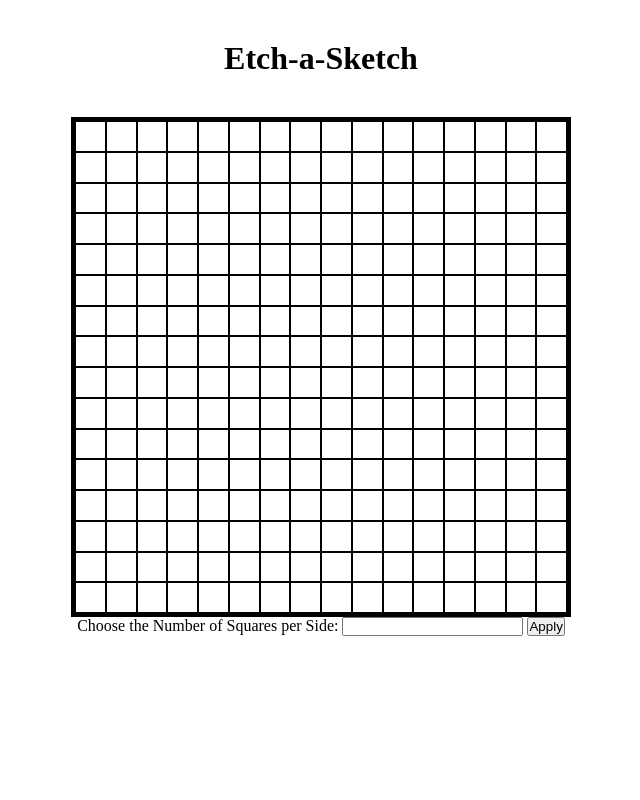
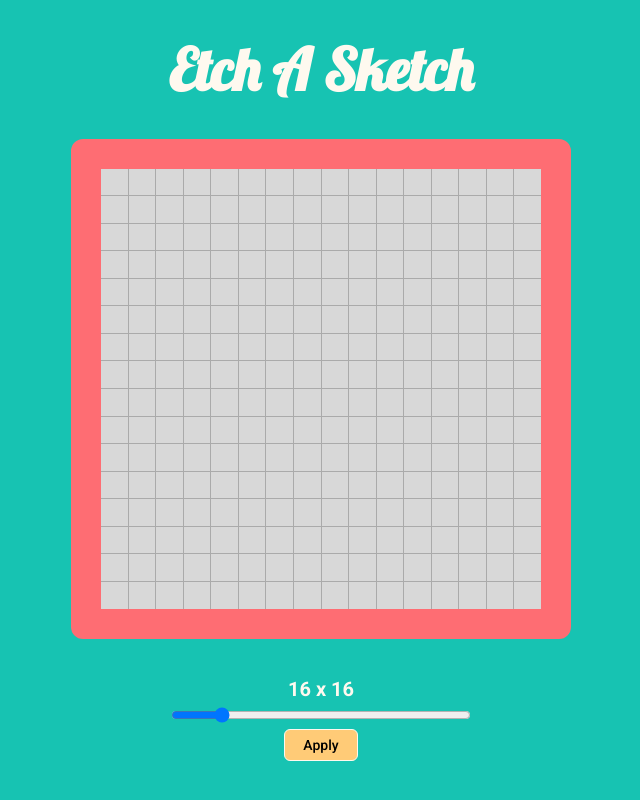
Before and after one commit to gabrielcarvalhoc/odin-etch-a-sketch, a plain HTML site: page index.html in a window 1280 px wide. Shown: the whole page, without its empty margins (319-959 px from the left). Drawn offline with nearby package versions, Linux system fonts and the light colour scheme.

Commit message:
Add some style

```diff
--- a/css/style.css
+++ b/css/style.css
@@ -1,7 +1,11 @@
+@import url('https://fonts.googleapis.com/css2?family=Lobster&display=swap');
+@import url('https://fonts.googleapis.com/css2?family=Roboto:ital,wght@0,100;0,300;0,400;0,500;0,700;0,900;1,100;1,300;1,400;1,500;1,700;1,900&display=swap');
+
 * {
     padding: 0;
     margin: 0;
     box-sizing: border-box;
+    font-family: 'Roboto', sans-serif;
 }
 
 body {
@@ -9,22 +13,58 @@ body {
     flex-direction: column;
     justify-content: space-evenly;
     align-items: center;
+    height: 100vh;
+    background-color: #17C3B2;
+    color: #FEF9EF;
 }
 
 h1 {
-    padding: 5vh 0;
+    font-family: 'Lobster', cursive;
+    font-size: 58px;
 }
 
 .grid-container {
     display: grid;
-    background-color: #000;
-    padding: 5px;
-    margin-top: 0px;
-    gap: 2px;
+    background-color: #aaa;
+    border: 30px solid #FE6D73;
+    border-radius: 12px;
+    gap: 1px;
     width: 500px;
     height: 500px;
 }
 
 .grid-item {
-    background-color: #fff;
+    background-color: #d8d8d8;
 }
+
+.controls-container {
+    display: flex;
+    flex-direction: column;
+    align-items: center;
+    justify-content: space-evenly;
+    height: 12vh;
+}
+
+.grid-size {
+    font-size: 20px;
+    font-weight: 700;
+}
+
+#squares-input {
+    width: 300px;
+}
+
+.btn-squares {
+    width: 74px;
+    height: 32px;
+    font-size: 14px;
+    font-weight: 500;
+    background-color: #FFCB77;
+    border-radius: 6px;
+    border: 1px solid #FEF9EF;
+    cursor: pointer;
+}
+
+.btn-squares:hover {
+    transform: scale(1.1);
+}
--- a/index.html
+++ b/index.html
@@ -5,18 +5,19 @@
     <meta http-equiv="X-UA-Compatible" content="IE=edge">
     <meta name="viewport" content="width=device-width, initial-scale=1.0">
     <link rel="stylesheet" href="css/style.css">
-    <title>Etch-a-Sketch</title>
+    <title>Etch A Sketch</title>
 </head>
 <body>
-    <h1>Etch-a-Sketch</h1>
+    <h1>Etch A Sketch</h1>
+
     <div class="grid-container"></div>
-    <div>
-        <label for="squares-input">Choose the Number of Squares per Side: </label>
-        <input type="number" id="squares-input" name="squares">
-        <input type="button" value="Apply" class="btn-squares">
+
+    <div class="controls-container">
+        <div class="grid-size"></div>
+        <input type="range" min="1" max="100" id="squares-input" value="16">
+        <button class="btn-squares">Apply</button>
     </div>
 
     <script src="js/script.js"></script>
-    <script src="https://unpkg.com/sweetalert/dist/sweetalert.min.js"></script>
 </body>
 </html>
--- a/js/script.js
+++ b/js/script.js
@@ -1,10 +1,13 @@
 let container = document.querySelector('.grid-container');
+let gridSize = document.querySelector('.grid-size');
 let input = document.querySelector('#squares-input');
 let btn = document.querySelector('.btn-squares');
 
-let squaresPerSide = 16;
+let squaresPerSide = input.value;
 
-function createGrid() {
+gridSize.textContent = `${squaresPerSide} x ${squaresPerSide}`;
+
+function createGrid(squaresPerSide) {
     container.innerHTML = '';
 
     container.style.gridTemplateColumns = 'auto '.repeat(squaresPerSide);
@@ -30,14 +33,14 @@ function createGrid() {
 
 function setSquaresPerSide() {
     btn.addEventListener('click', () => {
-        if (input.value <= 100) {
-            squaresPerSide = input.value;
-            createGrid();
-        } else {
-            swal('Oh No!', 'Please Choose a Number Less than 100.', 'error');
-        }
+        squaresPerSide = input.value;
+        createGrid(squaresPerSide);
     });
 }
 
-createGrid();
+input.addEventListener('input', () => {
+    gridSize.textContent = `${input.value} x ${input.value}`;
+});
+
+createGrid(squaresPerSide);
 setSquaresPerSide();
```
